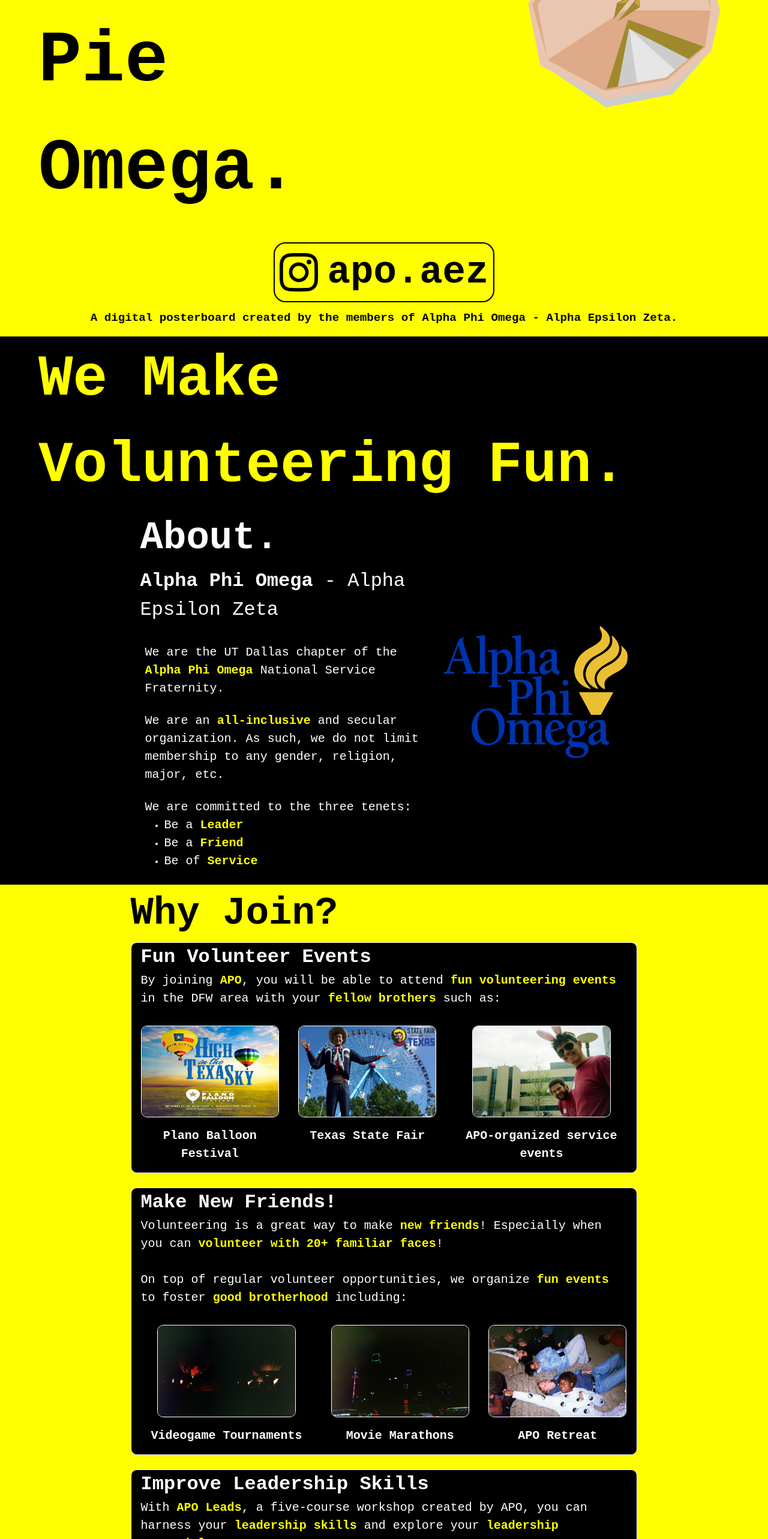
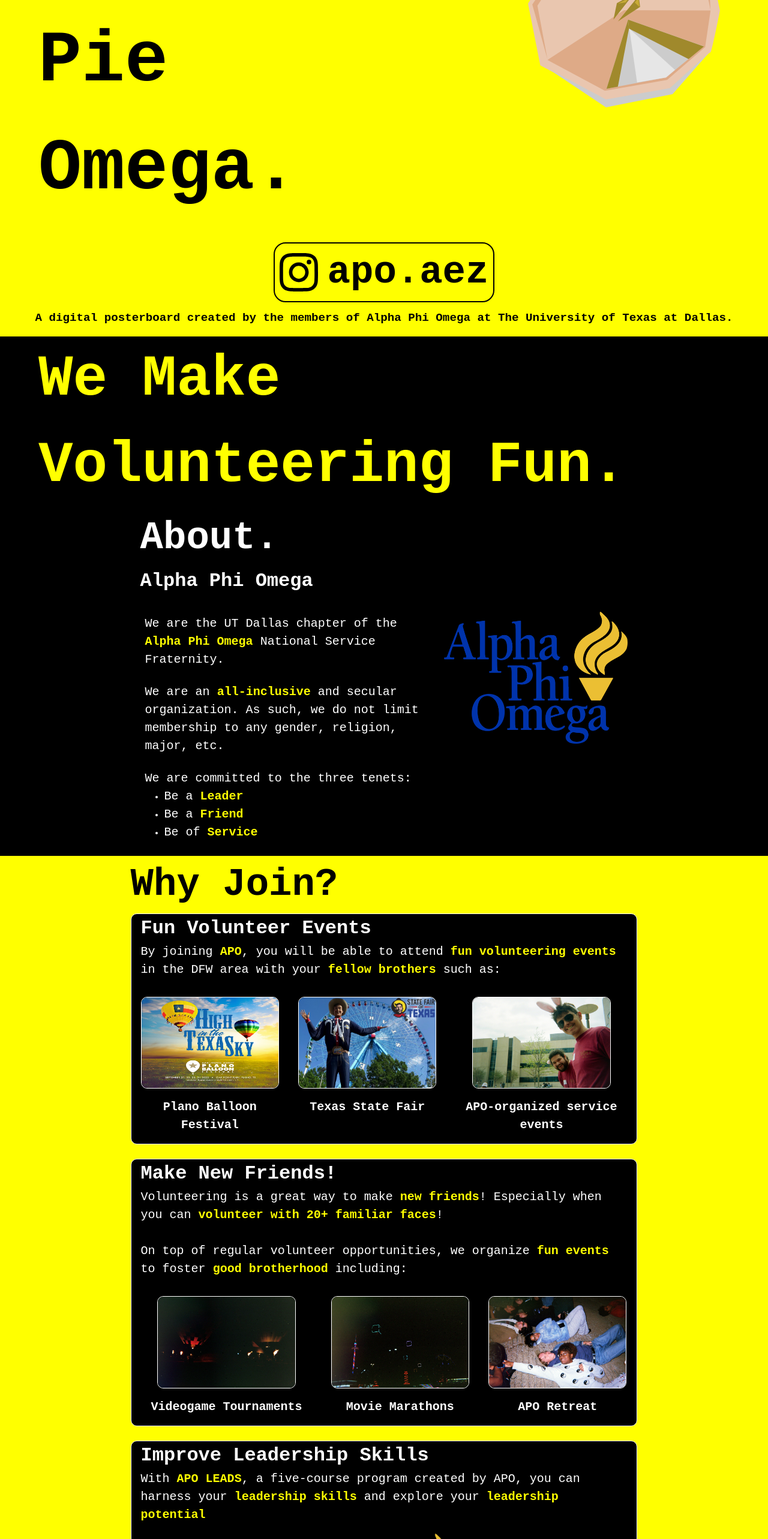
Before and after one commit to ThomasDanger/ApplePieOmega, a Next.js app: page / in a window 1280 px wide. Shown: the part 234-2800 px from the top of the page at 60% size. Built offline with nearby package versions, Linux system fonts and the light colour scheme.

Commit message:
Conformance to APO Brand Guidelines
Removed chapter name
Captialized APO LEADS

```diff
--- a/app/components/BigTitle/BigTitle.tsx
+++ b/app/components/BigTitle/BigTitle.tsx
@@ -22,7 +22,7 @@
         </div>
       </div>
       <div className={styles.subheading_container}>
-        <p className={styles.subheading}>A digital posterboard created by the members of Alpha Phi Omega - Alpha Epsilon Zeta.</p>
+        <p className={styles.subheading}>A digital posterboard created by the members of Alpha Phi Omega at The University of Texas at Dallas.</p>
       </div>
       {/* Other content */}
       </div>
--- a/app/components/SectionBlack/SectionBlack.tsx
+++ b/app/components/SectionBlack/SectionBlack.tsx
@@ -12,7 +12,7 @@
 
         <div className={styles.text_container}>
             <h1 className={styles.title}>About.</h1>
-            <h2 className={styles.subheading}>Alpha Phi Omega <span style={{fontWeight:'normal'}}>- Alpha Epsilon Zeta</span></h2>
+            <h2 className={styles.subheading}>Alpha Phi Omega</h2>
             <br></br>
 
             <div className={styles.body_container}>
--- a/app/components/SectionMultiColor/SectionMulticolor.tsx
+++ b/app/components/SectionMultiColor/SectionMulticolor.tsx
@@ -64,7 +64,7 @@
 
         <div className={styles.bubble}>
             <h1 style={{fontSize: '32px', fontWeight: 'bold', padding:'0 1rem'}}>Improve Leadership Skills</h1>
-            <h2 className={styles.body}>With <span style={{fontWeight: 'bold', color:bgColor}}>APO Leads</span>, a five-course workshop created by APO, you can harness
+            <h2 className={styles.body}>With <span style={{fontWeight: 'bold', color:bgColor}}>APO LEADS</span>, a five-course program created by APO, you can harness
             your <span style={{fontWeight: 'bold', color:bgColor}}>leadership skills</span> and explore
             your <span style={{fontWeight: 'bold', color:bgColor}}>leadership potential</span></h2>
             <div style={{padding:'1rem', display:'flex', justifyContent:'center'}}>
```
